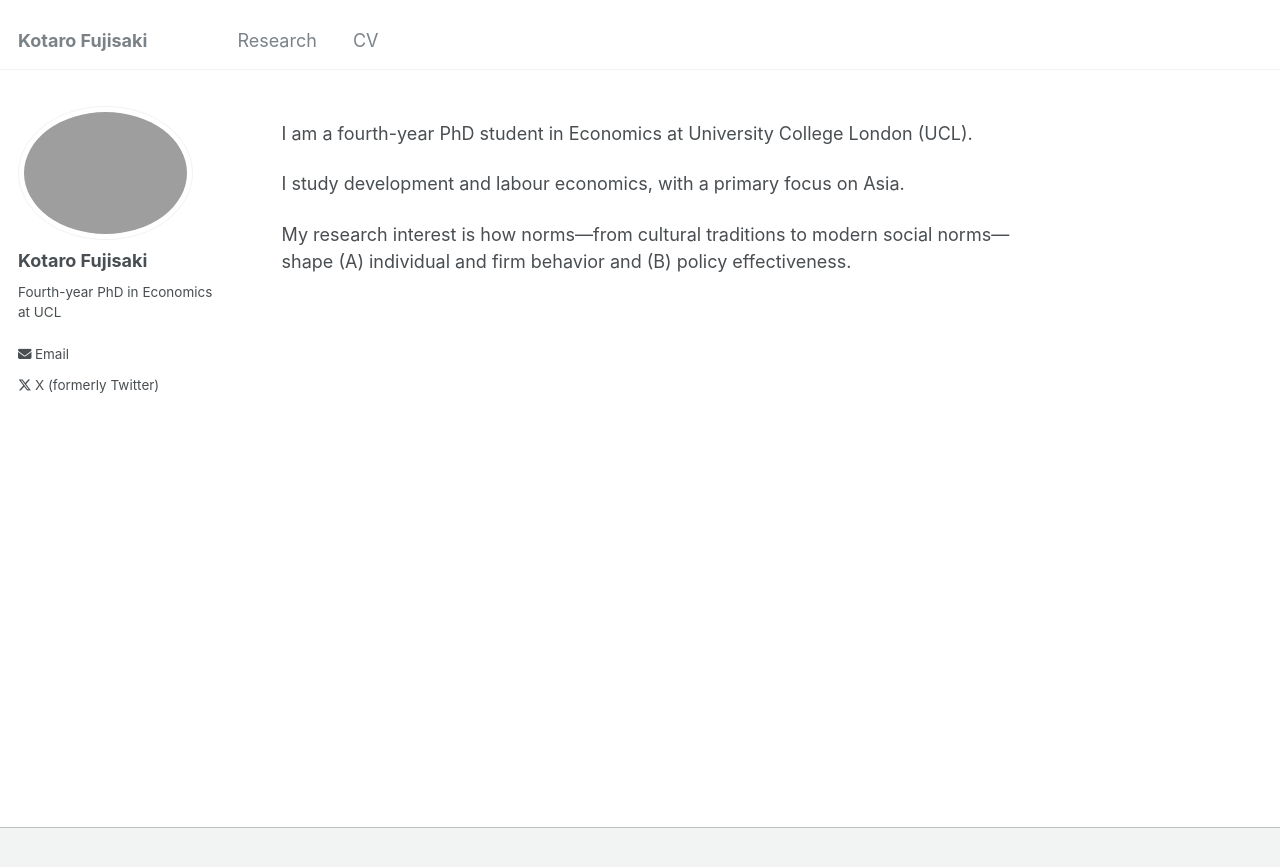
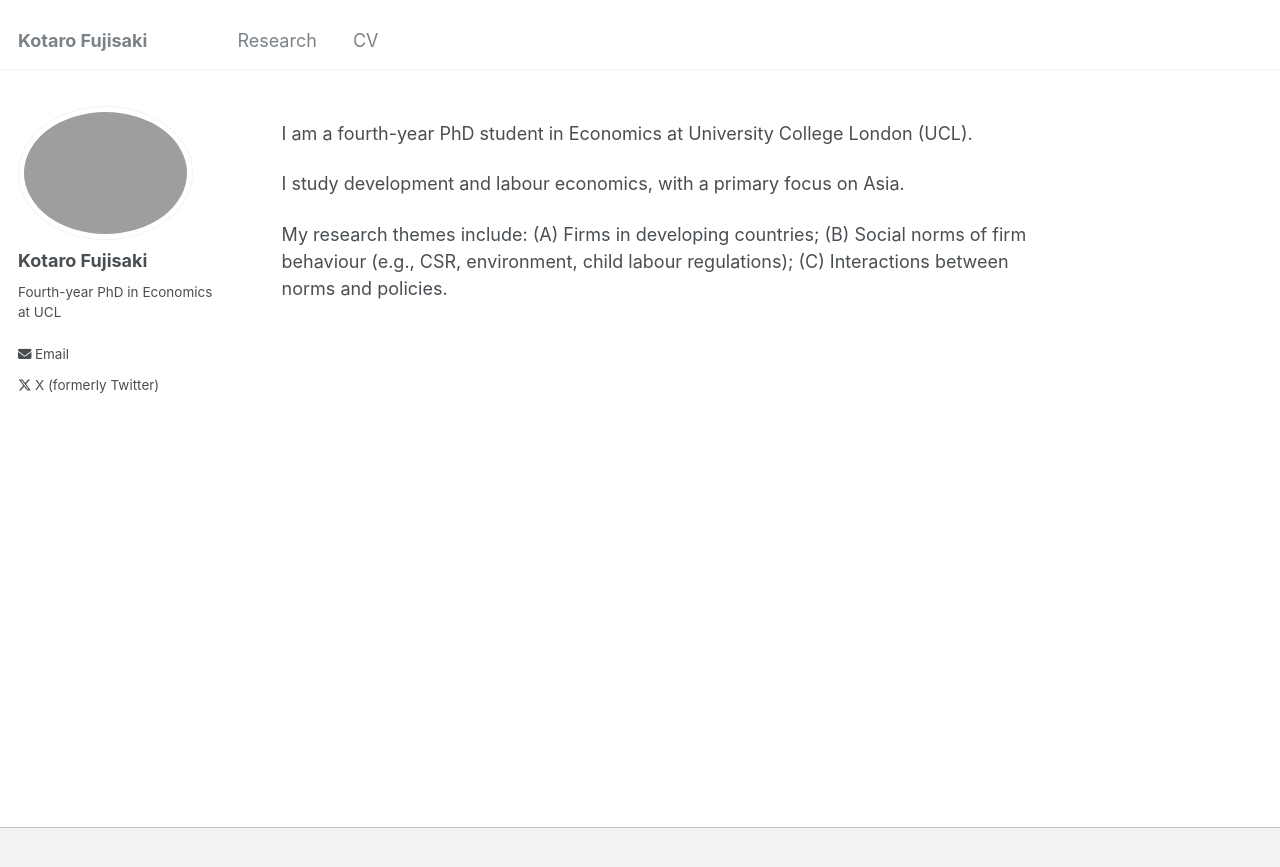
Before and after one commit to Kotaro-Fujisaki/kotaro-fujisaki.github.io, a Jekyll site: the page built from _pages/about.md, in a window 1280 px wide. Shown: the top 867 px of the page. Built offline with Jekyll 4.4.1, drawn with Linux system fonts in a browser that asks for light colours.

Commit message:
Update research interests in about.md
Expanded research interests to include themes on firms and social norms.

Signed-off-by: Kotaro-Fujisaki <163865887+Kotaro-Fujisaki@users.noreply.github.com>

```diff
--- a/_pages/about.md
+++ b/_pages/about.md
@@ -11,4 +11,7 @@ I am a fourth-year PhD student in Economics at University College London (UCL).
 
 I study development and labour economics, with a primary focus on Asia.
 
-My research interest is how norms—from cultural traditions to modern social norms—shape (A) individual and firm behavior and (B) policy effectiveness.
+My research themes include:
+(A) Firms in developing countries;
+(B) Social norms of firm behaviour (e.g., CSR, environment, child labour regulations);
+(C) Interactions between norms and policies.
```
